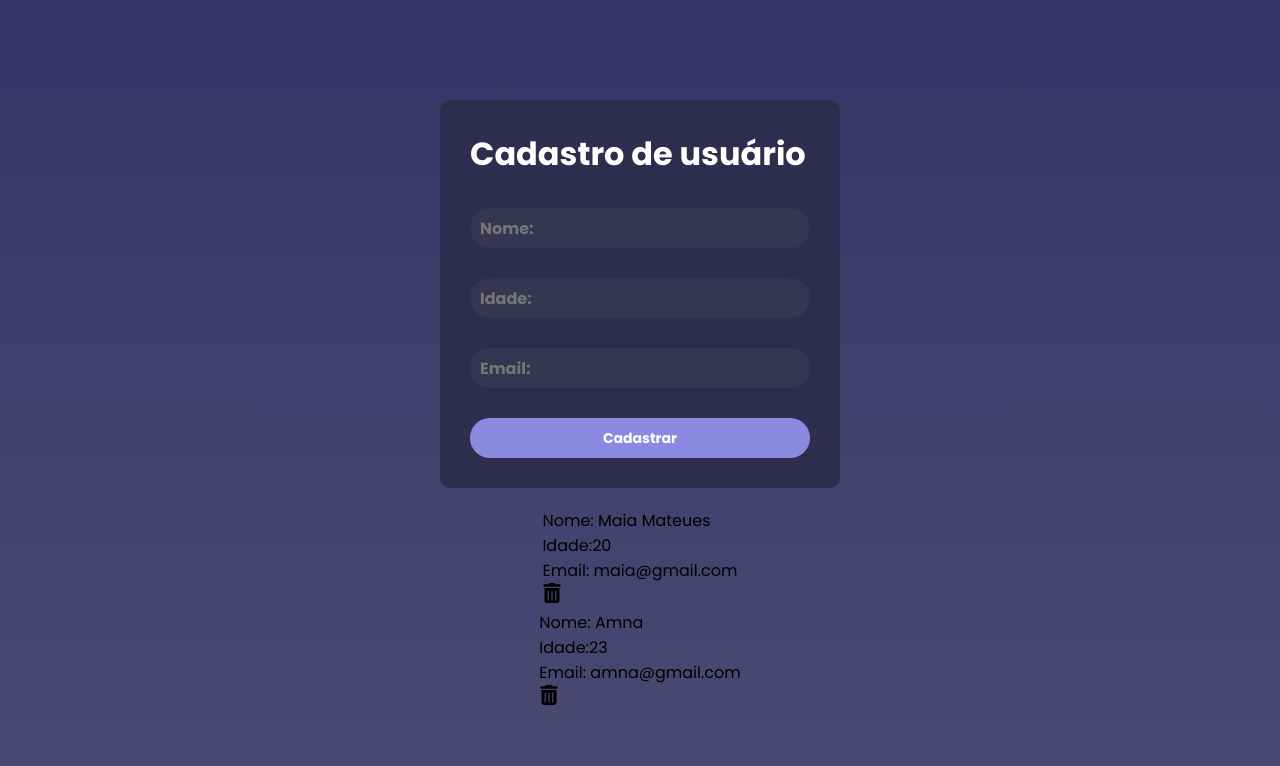
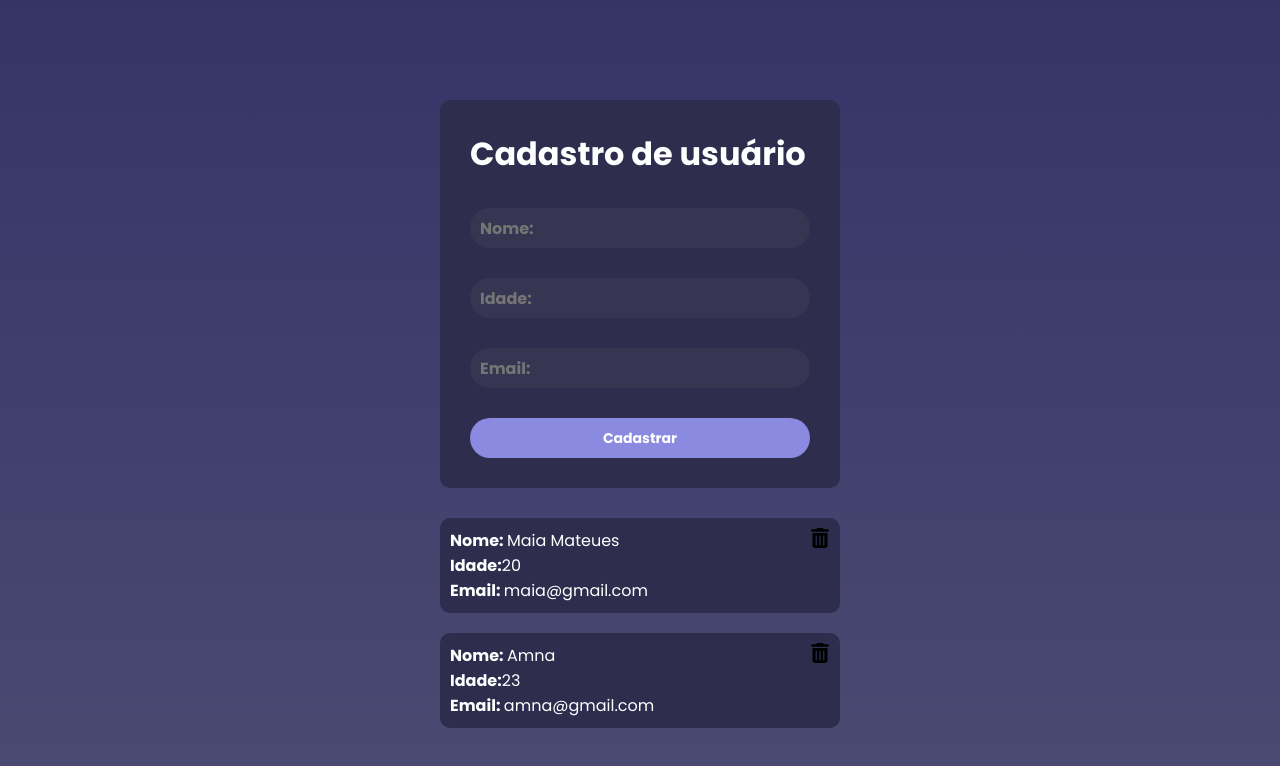
Before and after one commit to mateusmaiia/crud, a React (Vite) app in the folder frontend/: page / in a window 1280 px wide. Shown: the top 766 px of the page. Built offline with nearby package versions, Linux system fonts and the light colour scheme.

Commit message:
custom: card

```diff
--- a/frontend/src/pages/home/index.css
+++ b/frontend/src/pages/home/index.css
@@ -47,3 +47,23 @@ form{
         outline: none;
     }
 }
+
+.card{
+  display: flex;
+  justify-content: space-between;
+  background-color: #2E2D4E;
+  margin: 10px;
+  gap: 30px;
+  width: 400px;
+  padding: 10px;
+  border-radius: 10px;
+
+  & p{
+    color: #fff;
+    font-weight: bold;
+  }
+
+  & span{
+    font-weight: normal;
+  }
+}
```
